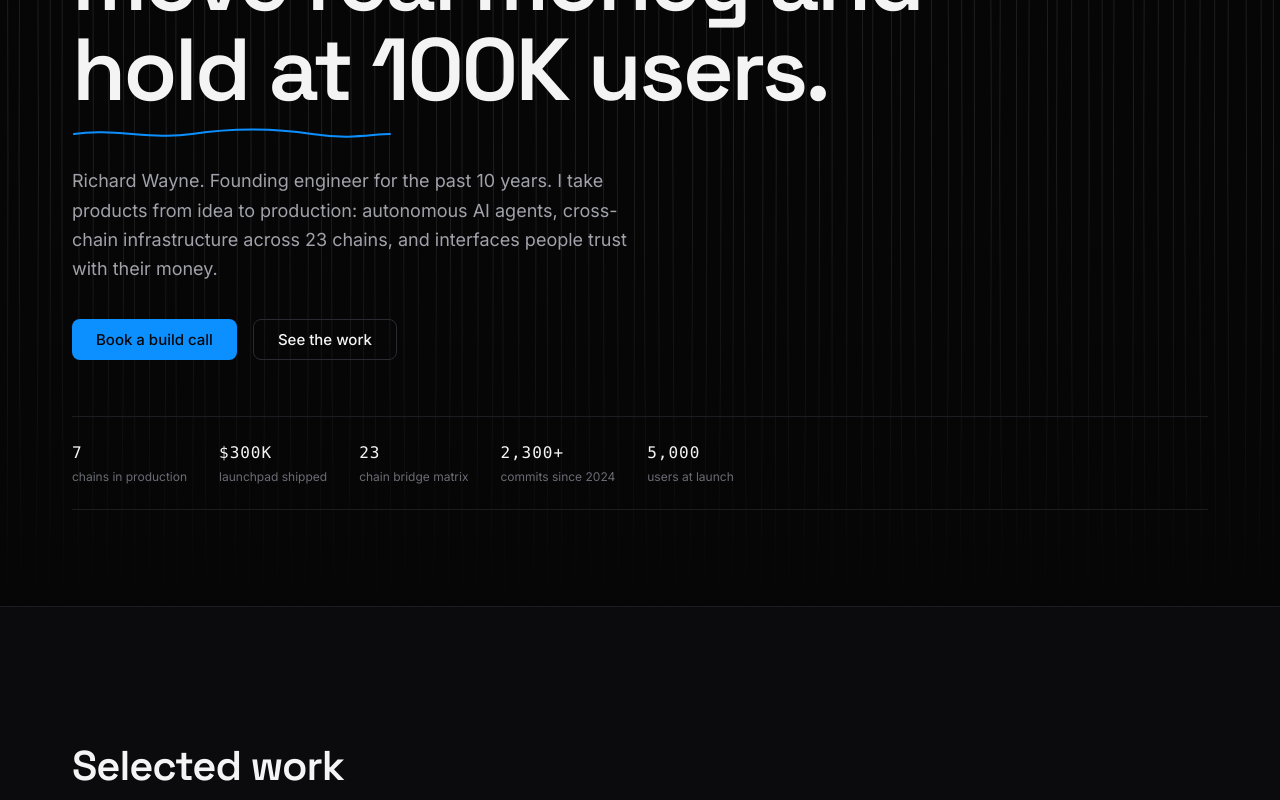
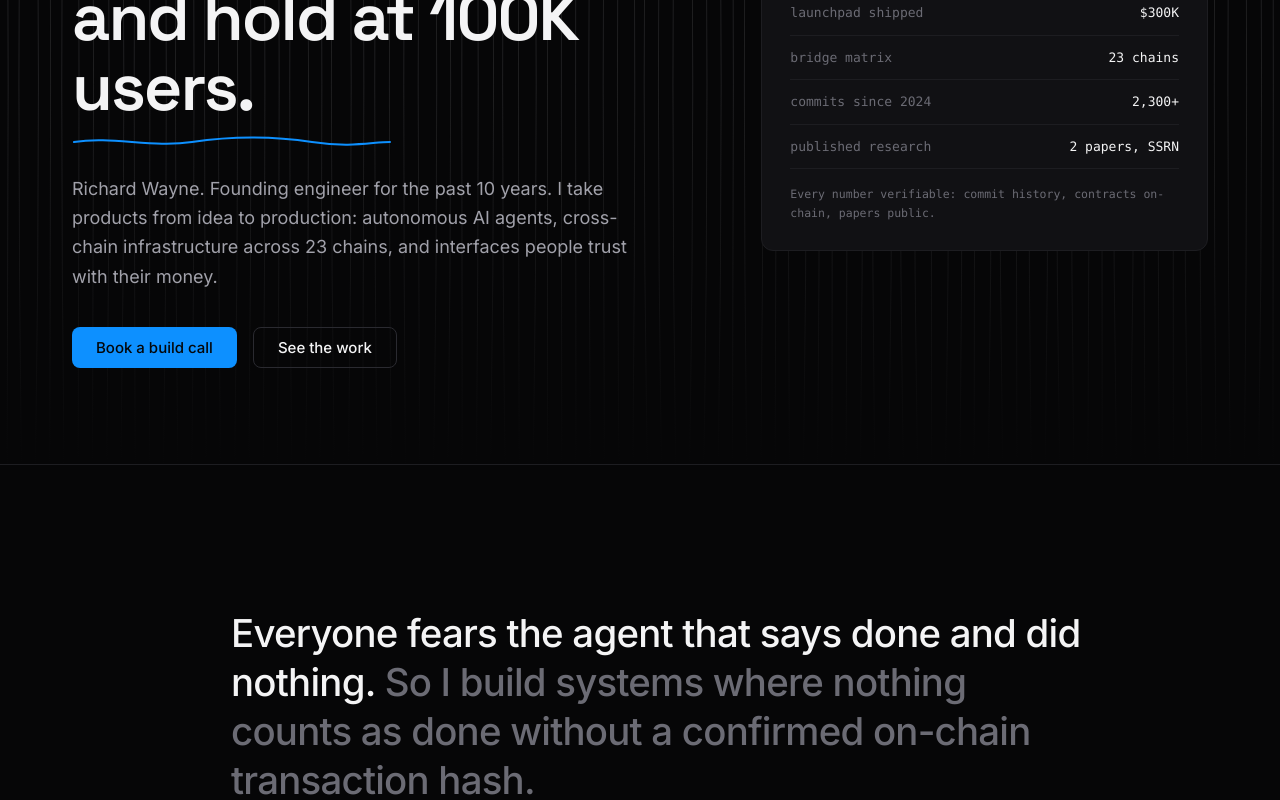
Before and after one commit to RichardTheBruce/richardwayne-site, a Next.js app in the folder site/: page / in a window 1280 px wide. Shown: the part 360-1160 px from the top of the page. Built offline with nearby package versions, Linux system fonts and the light colour scheme; no server answers.

Commit message:
Graft proof-ledger hero card and manifesto row from taste-skill concept

```diff
--- a/site/app/page.tsx
+++ b/site/app/page.tsx
@@ -3,7 +3,7 @@ import { WorkCard } from "@/components/work-card";
 import { CtaBand } from "@/components/cta-band";
 import { HeroCanvas } from "@/components/hero-canvas";
 import { HeroPathTrace } from "@/components/hero-path-trace";
-import { StatBar } from "@/components/stat-bar";
+import { ProofLedger } from "@/components/proof-ledger";
 import { ScrollReveal } from "@/components/scroll-reveal";
 import { ProfessionalServiceJsonLd } from "@/components/professional-service-jsonld";
 import { MagneticLink } from "@/components/magnetic-link";
@@ -77,25 +77,18 @@ const principles = [
   "Risky paths ship observe-only first",
 ];
 
-const proofBar = [
-  { value: "7", suffix: "", label: "chains in production" },
-  { value: "300", suffix: "K", prefix: "$", label: "launchpad shipped" },
-  { value: "23", suffix: "", label: "chain bridge matrix" },
-  { value: "2300", suffix: "+", label: "commits since 2024" },
-  { value: "5000", suffix: "", label: "users at launch" },
-];
-
 export default function Home() {
   return (
     <>
       <ProfessionalServiceJsonLd />
       <section className="relative overflow-hidden border-b border-[var(--border)]">
         <HeroCanvas />
-        <div className="container-page relative z-10 flex min-h-[88vh] flex-col justify-center py-24">
+        <div className="container-page relative z-10 grid min-h-[88vh] items-center gap-12 py-24 lg:grid-cols-[7fr_5fr] lg:gap-16">
+          <div>
             <p className="mono-label text-xs text-[var(--text-2)] sm:text-sm">
               Founding engineer · AI agents · Cross-chain · Full stack
             </p>
-          <h1 className="font-display mt-6 max-w-4xl text-[clamp(2.8rem,7vw,5.5rem)] font-semibold leading-[1.02] tracking-[-0.03em] text-[var(--text-0)]">
+            <h1 className="font-display mt-6 text-[clamp(2.6rem,5.2vw,4.4rem)] font-semibold leading-[1.04] tracking-[-0.03em] text-[var(--text-0)]">
               I build systems that move real money and hold at 100K users.
             </h1>
             <HeroPathTrace />
@@ -113,8 +106,22 @@ export default function Home() {
                 See the work
               </MagneticLink>
             </div>
+          </div>
+          <ProofLedger />
+        </div>
+      </section>
 
-          <StatBar items={proofBar} />
+      <section className="border-b border-[var(--border)] py-24 sm:py-36">
+        <div className="container-page">
+          <ScrollReveal>
+            <p className="max-w-[860px] text-[clamp(1.5rem,3vw,2.4rem)] font-medium leading-[1.28] tracking-[-0.02em] text-[var(--text-0)] lg:ml-[14%]">
+              Everyone fears the agent that says done and did nothing.{" "}
+              <span className="text-[var(--text-2)]">
+                So I build systems where nothing counts as done without a
+                confirmed on-chain transaction hash.
+              </span>
+            </p>
+          </ScrollReveal>
         </div>
       </section>
 
--- /dev/null
+++ b/site/components/proof-ledger.tsx
@@ -0,0 +1,38 @@
+const rows = [
+  { label: "chains in production", value: "7", accent: true },
+  { label: "launchpad shipped", value: "$300K" },
+  { label: "bridge matrix", value: "23 chains" },
+  { label: "commits since 2024", value: "2,300+" },
+  { label: "published research", value: "2 papers, SSRN" },
+];
+
+export function ProofLedger() {
+  return (
+    <aside
+      aria-label="Production record"
+      className="card-surface w-full p-6 font-mono text-[13px] sm:p-7"
+    >
+      {rows.map((row) => (
+        <div
+          key={row.label}
+          className="flex items-baseline justify-between gap-4 border-b border-[var(--border)] py-3 last:border-b-0"
+        >
+          <span className="text-[var(--text-2)]">{row.label}</span>
+          <span
+            className={
+              row.accent
+                ? "text-[var(--accent)]"
+                : "text-[var(--text-0)]"
+            }
+          >
+            {row.value}
+          </span>
+        </div>
+      ))}
+      <p className="mt-4 text-[11.5px] leading-relaxed text-[var(--text-2)]">
+        Every number verifiable: commit history, contracts on-chain, papers
+        public.
+      </p>
+    </aside>
+  );
+}
--- a/site/components/stat-bar.tsx
+++ /dev/null
@@ -1,69 +0,0 @@
-"use client";
-
-import { useEffect, useRef } from "react";
-import { getGsap } from "@/lib/gsap";
-
-export type StatItem = {
-  value: string;
-  prefix?: string;
-  suffix?: string;
-  label: string;
-};
-
-function StatEntry({ item }: { item: StatItem }) {
-  const valueRef = useRef<HTMLSpanElement>(null);
-  const numeric = Number(item.value.replace(/[^0-9]/g, "")) || 0;
-
-  useEffect(() => {
-    const el = valueRef.current;
-    if (!el) return;
-
-    const gsap = getGsap();
-    const mm = gsap.matchMedia();
-
-    mm.add("(prefers-reduced-motion: no-preference)", () => {
-      const counter = { value: 0 };
-      gsap.to(counter, {
-        value: numeric,
-        duration: 1.2,
-        ease: "power3.out",
-        scrollTrigger: {
-          trigger: el,
-          start: "top 90%",
-          once: true,
-        },
-        onUpdate: () => {
-          el.textContent = `${item.prefix ?? ""}${Math.round(
-            counter.value
-          ).toLocaleString()}${item.suffix ?? ""}`;
-        },
-      });
-    });
-
-    return () => mm.revert();
-  }, [numeric, item.prefix, item.suffix]);
-
-  return (
-    <div className="flex flex-col gap-1">
-      <span
-        ref={valueRef}
-        className="mono-label text-sm text-[var(--text-0)] sm:text-base"
-      >
-        {item.prefix ?? ""}
-        {numeric.toLocaleString()}
-        {item.suffix ?? ""}
-      </span>
-      <span className="text-xs text-[var(--text-2)]">{item.label}</span>
-    </div>
-  );
-}
-
-export function StatBar({ items }: { items: StatItem[] }) {
-  return (
-    <div className="mt-14 flex flex-wrap gap-x-8 gap-y-4 border-y border-[var(--border)] py-6">
-      {items.map((item) => (
-        <StatEntry key={item.label} item={item} />
-      ))}
-    </div>
-  );
-}
```
Lines whose indentation alone changed are shown as unchanged.
